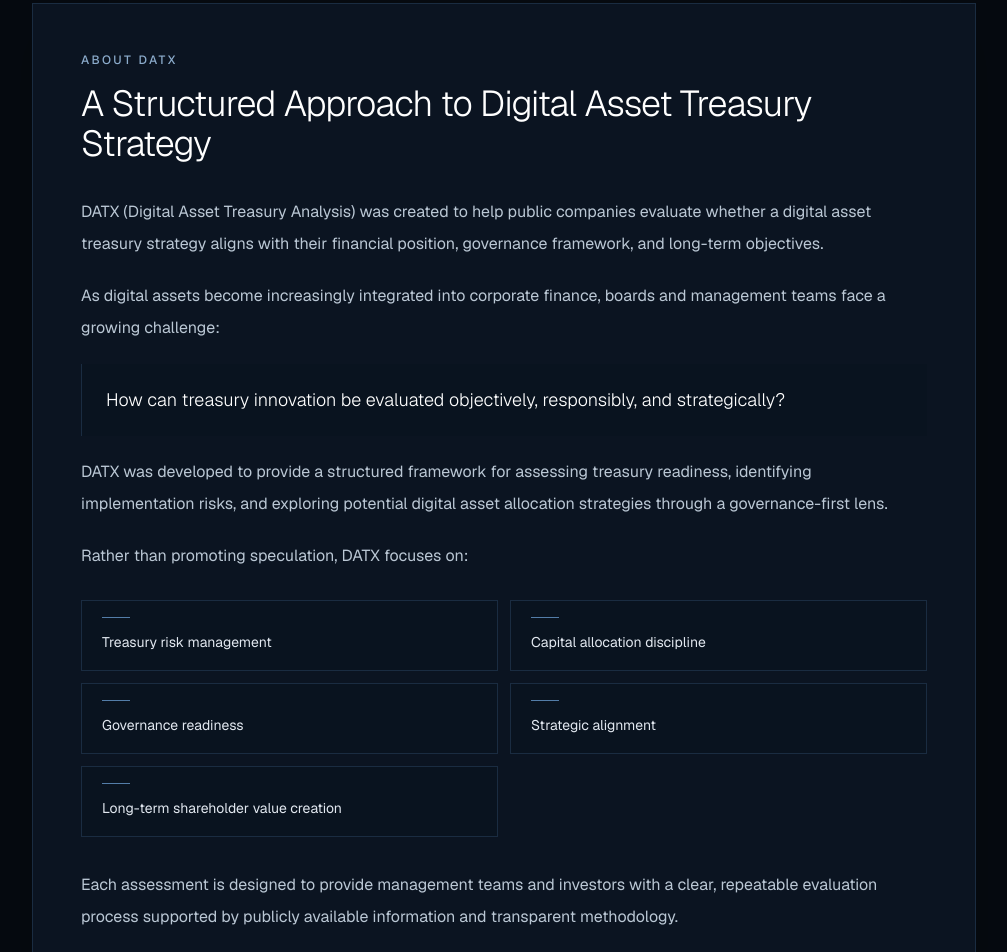
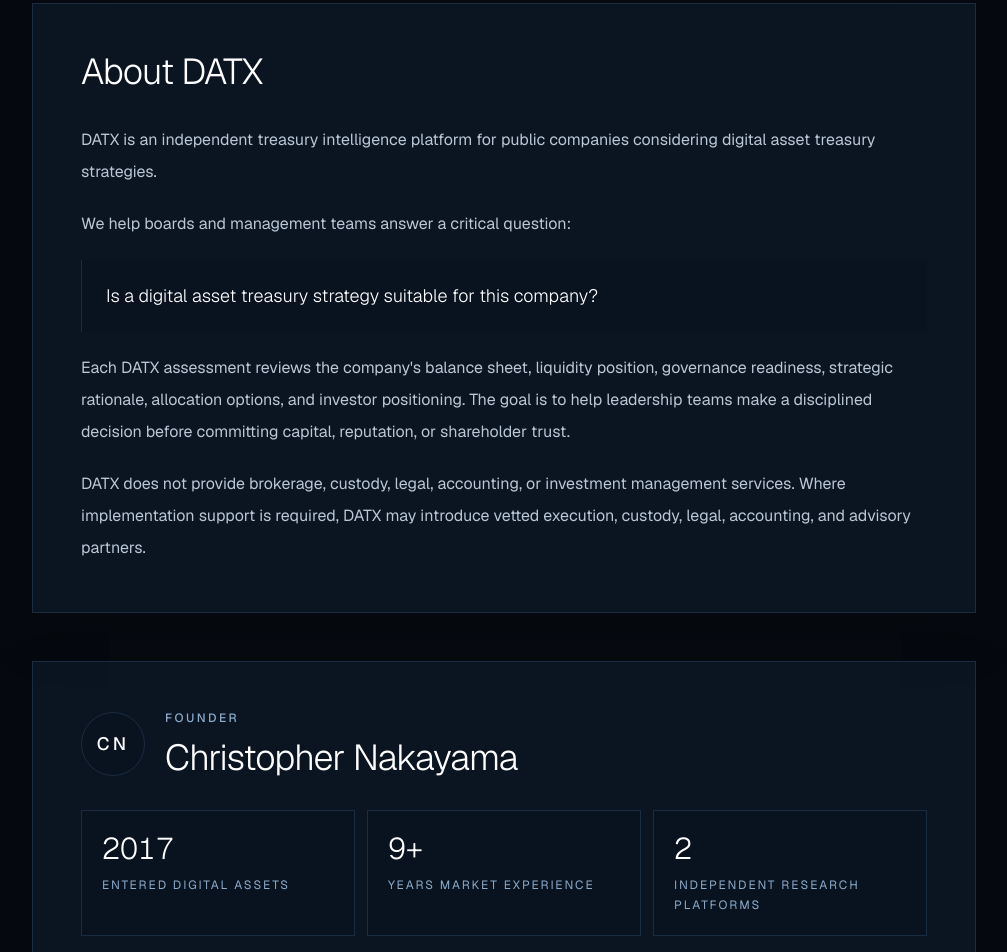
Before and after one commit to datxstrategy-creator/datx-prototype, a Next.js app: page /about in a window 1280 px wide. Shown: the part 520-1472 px from the top of the page, without its empty margins (136-1143 px from the left). Built offline with nearby package versions, Linux system fonts and the light colour scheme.

Commit message:
Simplify DATX website messaging

```diff
--- a/app/about/page.tsx
+++ b/app/about/page.tsx
@@ -7,14 +7,6 @@
   description:
     "About DATX, founder Christopher Nakayama, DATX mission, and contact details.",
 };
-
-const focusAreas = [
-  "Treasury risk management",
-  "Capital allocation discipline",
-  "Governance readiness",
-  "Strategic alignment",
-  "Long-term shareholder value creation",
-];
 
 const founderEmphasis = [
   "Digital asset valuation",
@@ -37,13 +29,11 @@
 ];
 
 const datxProvides = [
-  "Treasury strategy analysis",
-  "Treasury readiness assessments",
-  "Governance readiness reviews",
-  "Capital allocation research",
-  "Strategic risk evaluation",
+  "Treasury readiness assessment",
+  "Governance and risk review",
+  "Allocation strategy analysis",
   "Investor positioning analysis",
-  "Institutional-grade treasury research",
+  "Implementation partner coordination",
 ];
 
 const datxDoesNotProvide = [
@@ -121,7 +111,8 @@
               About DATX
             </h1>
             <p className="mt-6 max-w-2xl text-xl font-light leading-9 text-slate-200 sm:text-2xl">
-              A Structured Approach to Digital Asset Treasury Strategy
+              Independent treasury assessments for public companies considering
+              digital asset treasury strategies.
             </p>
           </div>
         </div>
@@ -133,41 +124,34 @@
 function AboutDatxSection() {
   return (
     <SectionCard id="about-datx">
-      <CardHeading
-        label="About DATX"
-        title="A Structured Approach to Digital Asset Treasury Strategy"
-      />
+      <h2 className="text-3xl font-light tracking-tight text-white sm:text-4xl">
+        About DATX
+      </h2>
       <div className="mt-8 space-y-5">
         <p className="body-copy">
-          DATX (Digital Asset Treasury Analysis) was created to help public
-          companies evaluate whether a digital asset treasury strategy aligns
-          with their financial position, governance framework, and long-term
-          objectives.
+          DATX is an independent treasury intelligence platform for public
+          companies considering digital asset treasury strategies.
         </p>
         <p className="body-copy">
-          As digital assets become increasingly integrated into corporate
-          finance, boards and management teams face a growing challenge:
+          We help boards and management teams answer a critical question:
         </p>
         <p className="border-l border-datx-blue bg-datx-navy/60 px-6 py-5 text-lg font-light leading-8 text-white">
-          How can treasury innovation be evaluated objectively, responsibly, and
-          strategically?
+          Is a digital asset treasury strategy suitable for this company?
         </p>
         <p className="body-copy">
-          DATX was developed to provide a structured framework for assessing
-          treasury readiness, identifying implementation risks, and exploring
-          potential digital asset allocation strategies through a
-          governance-first lens.
+          Each DATX assessment reviews the company&apos;s balance sheet,
+          liquidity position, governance readiness, strategic rationale,
+          allocation options, and investor positioning. The goal is to help
+          leadership teams make a disciplined decision before committing
+          capital, reputation, or shareholder trust.
         </p>
         <p className="body-copy">
-          Rather than promoting speculation, DATX focuses on:
+          DATX does not provide brokerage, custody, legal, accounting, or
+          investment management services. Where implementation support is
+          required, DATX may introduce vetted execution, custody, legal,
+          accounting, and advisory partners.
         </p>
       </div>
-      <ListedItems items={focusAreas} />
-      <p className="body-copy mt-8">
-        Each assessment is designed to provide management teams and investors
-        with a clear, repeatable evaluation process supported by publicly
-        available information and transparent methodology.
-      </p>
     </SectionCard>
   );
 }
@@ -320,7 +304,7 @@
       <div className="mt-10 grid gap-5 lg:grid-cols-2">
         <div>
           <h3 className="text-sm font-medium uppercase tracking-[0.18em] text-datx-accent">
-            DATX Provides
+            What DATX Provides
           </h3>
           <ListedItems items={datxProvides} />
         </div>
--- a/app/page.tsx
+++ b/app/page.tsx
@@ -6,7 +6,6 @@
   VisionSection,
   WorkflowSection,
 } from "@/components/datx-content";
-import { ArrowIcon } from "@/components/icons";
 import { SampleAssessmentModal } from "@/components/sample-assessment-modal";
 import { SiteHeader } from "@/components/site-header";
 import Image from "next/image";
@@ -35,8 +34,7 @@
       </div>
       <div className="container-frame relative flex min-h-[760px] items-center pb-20 pt-36 lg:min-h-screen">
         <div className="max-w-3xl lg:max-w-[52%]">
-          <p className="eyebrow">Treasury Strategy Intelligence</p>
-          <h1 className="sr-only">DATX</h1>
+          <p className="eyebrow">DATX</p>
           <Image
             alt=""
             aria-hidden="true"
@@ -46,24 +44,23 @@
             src="/brand/datx-logo-white.png"
             width={343}
           />
-          <p className="mt-9 text-xl font-light tracking-wide text-slate-200 sm:text-2xl">
-            Digital Assets Treasury Platform
+          <h1 className="mt-9 text-4xl font-light tracking-tight text-white sm:text-6xl">
+            Digital asset treasury assessments for public companies
+          </h1>
+          <p className="mt-8 max-w-2xl text-base leading-8 text-slate-200 sm:text-lg">
+            DATX helps boards and management teams evaluate whether a digital
+            asset treasury strategy is suitable, defensible, and executable
+            before capital is put at risk.
           </p>
-          <p className="mt-8 max-w-2xl text-base leading-8 text-datx-mist sm:text-lg">
-            DATX is a digital asset treasury strategy platform focused on
-            helping public companies evaluate, design, and implement
-            institutional-grade digital asset treasury frameworks through
-            vetted execution partners.
+          <p className="mt-5 max-w-2xl text-base leading-8 text-datx-mist sm:text-lg">
+            We assess treasury readiness, governance risk, allocation scenarios,
+            and investor positioning.
           </p>
           <div className="mt-11 flex flex-col gap-4 sm:flex-row">
-            <SampleAssessmentModal />
-            <a className="button-secondary gap-2" href="#reports">
-              Preview Details
-              <ArrowIcon className="h-4 w-4" />
+            <a className="button-primary" href="#assessment">
+              Request Treasury Assessment
             </a>
-            <a className="button-secondary" href="#assessment">
-              Request Assessment
-            </a>
+            <SampleAssessmentModal className="button-secondary gap-2" />
           </div>
         </div>
       </div>
```
